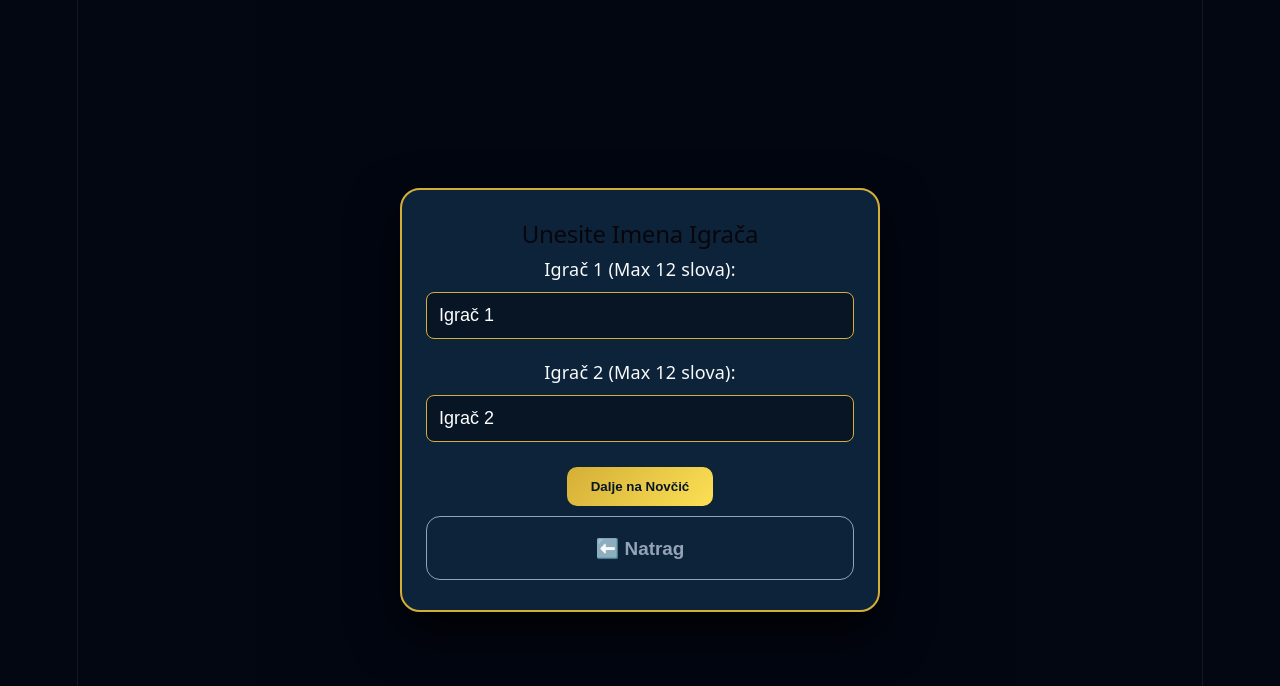
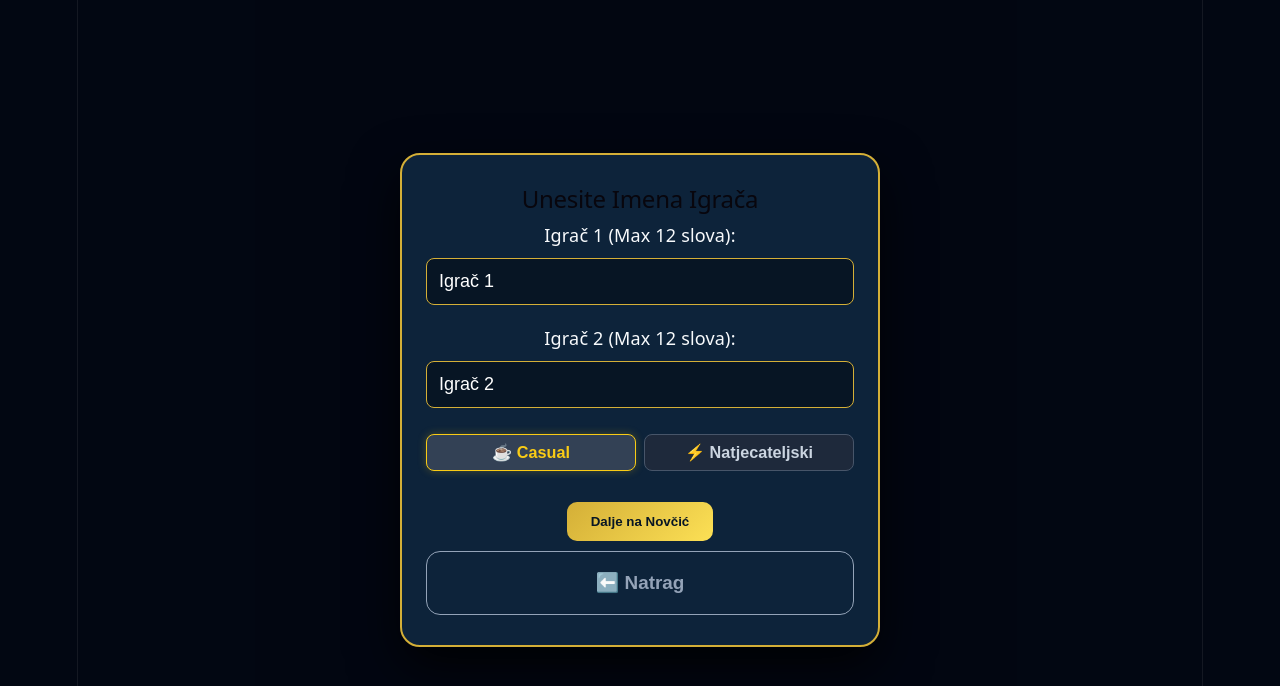
Before and after one commit to jeloseki/Mlin, a React (Vite) app: page / in a window 1280 px wide. Both pictures are taken after a click on the button "👥 Igraj 1 na 1 (Lokalno)". Shown: the top 686 px of the page. Built offline with nearby package versions, Linux system fonts and the light colour scheme.

Commit message:
Ubacivanje novih modova igre i vremenskih ogranicenja

```diff
--- a/src/App.css
+++ b/src/App.css
@@ -696,3 +696,62 @@ body {
   pointer-events: none;
   z-index: 10;
 }
+
+/* GAME MODE SELECTOR & PRESETS */
+.game-mode-selector {
+  margin: 16px 0;
+  display: flex;
+  flex-direction: column;
+  gap: 10px;
+}
+
+.mode-toggle-group {
+  display: flex;
+  justify-content: center;
+  gap: 8px;
+}
+
+.mode-btn {
+  flex: 1;
+  padding: 8px 12px;
+  background: #1e293b;
+  color: #cbd5e1;
+  border: 1px solid #475569;
+  border-radius: 8px;
+  font-size: 0.9rem;
+  font-weight: 600;
+  cursor: pointer;
+  transition: all 0.2s ease;
+}
+
+.mode-btn.active {
+  background: #334155;
+  color: #facc15;
+  border-color: #facc15;
+  box-shadow: 0 0 8px rgba(250, 204, 21, 0.25);
+}
+
+.time-preset-group {
+  display: flex;
+  justify-content: center;
+  gap: 6px;
+}
+
+.time-preset-btn {
+  flex: 1;
+  padding: 6px 8px;
+  background: #0f172a;
+  color: #94a3b8;
+  border: 1px solid #334155;
+  border-radius: 6px;
+  font-size: 0.8rem;
+  cursor: pointer;
+  transition: all 0.2s ease;
+}
+
+.time-preset-btn.selected {
+  background: #1e293b;
+  color: #38bdf8;
+  border-color: #38bdf8;
+  font-weight: 600;
+}
--- a/src/App.jsx
+++ b/src/App.jsx
@@ -325,6 +325,10 @@ export default function App() {
   const [selectedNode, setSelectedNode] = useState(null);
   const [keyboardFocusNode, setKeyboardFocusNode] = useState(0);
   const [winner, setWinner] = useState(null);
+  // Vremenski modovi i satovi
+  const [gameCategory, setGameCategory] = useState('CASUAL');
+  const [timeControl, setTimeControl] = useState(120);
+  const [timeLeft, setTimeLeft] = useState({ WHITE: 120, BLACK: 120 });
 
   // UNIVERZALNI SUSTAV NOŠENJA/POVLAČENJA (POINTER DRAG & DROP)
   const [activeHeldPiece, setActiveHeldPiece] = useState(null);
@@ -410,6 +414,10 @@ export default function App() {
           BLACK: { name: p1Name, id: 1 }
         });
         setAiColor('WHITE');
+
+        const initialSecondsAI = gameCategory === 'COMPETITIVE' ? timeControl : null;
+        setTimeLeft({ WHITE: initialSecondsAI, BLACK: initialSecondsAI });
+
         setTurn('WHITE');
         setSetupStep('PLAY');
       } else {
@@ -438,6 +446,8 @@ export default function App() {
     if (isAIMode) {
       setAiColor(p2ChosenColor);
     }
+    const initialSeconds = gameCategory === 'COMPETITIVE' ? timeControl : null;
+    setTimeLeft({ WHITE: initialSeconds, BLACK: initialSeconds });
 
     setTurn('WHITE');
     setSetupStep('PLAY');
@@ -626,8 +636,30 @@ export default function App() {
 
     }
 
+  }, [turn, mustRemove, board, unplaced, isAIMode, currentScreen, setupStep, winner, aiColor, aiDifficulty]);
 
-  }, [turn, mustRemove, board, unplaced, isAIMode, currentScreen, setupStep, winner, aiColor, aiDifficulty]);
+  // ŠAHOVSKI SAT (ODBROJAVANJE VREMENA)
+  useEffect(() => {
+    if (gameCategory !== 'COMPETITIVE' || currentScreen !== 'GAME' || setupStep !== 'PLAY' || winner) return;
+
+    const timer = setInterval(() => {
+      setTimeLeft((prev) => {
+        const currentTime = prev[turn];
+        if (currentTime === null || currentTime === undefined) return prev;
+
+        if (currentTime <= 1) {
+          clearInterval(timer);
+          // Igraču na potezu je isteklo vrijeme -> protivnik pobjeđuje!
+          const winningColor = turn === 'WHITE' ? 'BLACK' : 'WHITE';
+          handleGameEnd(winningColor);
+          return { ...prev, [turn]: 0 };
+        }
+        return { ...prev, [turn]: currentTime - 1 };
+      });
+    }, 1000);
+
+    return () => clearInterval(timer);
+  }, [gameCategory, currentScreen, setupStep, winner, turn]);
 
   // KONTROLA IGRE TIPKOVNICOM (WASD + STRELICE + ENTER / SPACE)
   useEffect(() => {
@@ -657,6 +689,13 @@ export default function App() {
   }, [currentScreen, setupStep, winner, isAIMode, turn, aiColor, keyboardFocusNode, executePlaceOrMove]);
 
   const opponentColor = turn === 'WHITE' ? 'BLACK' : 'WHITE';
+  // Formatiranje sekundi u MM:SS prikaz
+  const formatTime = (seconds) => {
+    if (seconds === null || seconds === undefined) return '--:--';
+    const m = Math.floor(seconds / 60);
+    const s = seconds % 60;
+    return `${m}:${s < 10 ? '0' : ''}${s}`;
+  };
   const opponentNodes = board.map((val, idx) => val === opponentColor ? idx : null).filter(val => val !== null);
   const opponentNotInMill = opponentNodes.filter(idx => !isPieceInMill(board, idx, opponentColor));
 
@@ -941,6 +980,53 @@ export default function App() {
                       <label>{t.p2Label}</label>
                       <input type="text" maxLength={12} value={p2Name} disabled={isAIMode} onChange={(e) => setP2Name(e.target.value)} />
                     </div>
+
+                    {/* ODABIR KATEGORIJE: CASUAL ILI NATJECATELJSKI */}
+                    <div className="game-mode-selector">
+                      <div className="mode-toggle-group">
+                        <button
+                          type="button"
+                          className={`mode-btn ${gameCategory === 'CASUAL' ? 'active' : ''}`}
+                          onClick={() => setGameCategory('CASUAL')}
+                        >
+                          ☕ Casual
+                        </button>
+                        <button
+                          type="button"
+                          className={`mode-btn ${gameCategory === 'COMPETITIVE' ? 'active' : ''}`}
+                          onClick={() => setGameCategory('COMPETITIVE')}
+                        >
+                          ⚡ Natjecateljski
+                        </button>
+                      </div>
+
+                      {gameCategory === 'COMPETITIVE' && (
+                        <div className="time-preset-group">
+                          <button
+                            type="button"
+                            className={`time-preset-btn ${timeControl === 300 ? 'selected' : ''}`}
+                            onClick={() => setTimeControl(300)}
+                          >
+                            5 min (Classic)
+                          </button>
+                          <button
+                            type="button"
+                            className={`time-preset-btn ${timeControl === 120 ? 'selected' : ''}`}
+                            onClick={() => setTimeControl(120)}
+                          >
+                            2 min (Rapid)
+                          </button>
+                          <button
+                            type="button"
+                            className={`time-preset-btn ${timeControl === 45 ? 'selected' : ''}`}
+                            onClick={() => setTimeControl(45)}
+                          >
+                            45s (Blitz)
+                          </button>
+                        </div>
+                      )}
+
+                    </div>
                     <button className="btn-gold" onClick={() => setSetupStep('COIN_TOSS')}>{t.btnNextCoin}</button>
                     <br />
                     <button className="btn-menu btn-back" style={{ width: '100%' }} onClick={() => setCurrentScreen('MAIN_MENU')}>{t.back}</button>
@@ -990,7 +1076,38 @@ export default function App() {
                       {t.turn} <span style={{ color: turn === 'WHITE' ? '#ffffff' : '#cbd5e1', textDecoration: 'underline' }}>{players[turn].name} ({turn === 'WHITE' ? t.whiteLabel : t.blackLabel})</span>
                     </div>
                     {mustRemove && <div className="status-alert">{t.alertRemove}</div>}
+                    {/* DIGITALNI ŠAHOVSKI SATOVI */}
+                    {gameCategory === 'COMPETITIVE' && (
+                      <div className="timer-container" style={{ display: 'flex', justifyContent: 'center', gap: '20px', margin: '10px 0' }}>
+                        <div className={`timer-badge ${turn === 'WHITE' ? 'timer-active' : ''}`} style={{
+                          padding: '6px 14px',
+                          borderRadius: '8px',
+                          background: turn === 'WHITE' ? '#1e293b' : '#0f172a',
+                          border: turn === 'WHITE' ? '2px solid #eab308' : '1px solid #334155',
+                          color: (timeLeft.WHITE !== null && timeLeft.WHITE <= 10) ? '#ef4444' : '#ffffff',
+                          fontWeight: 'bold',
+                          fontSize: '1.1rem',
+                          fontFamily: 'monospace'
+                        }}>
+                          ⚪ {players.WHITE.name}: {formatTime(timeLeft.WHITE)}
+                        </div>
+
+                        <div className={`timer-badge ${turn === 'BLACK' ? 'timer-active' : ''}`} style={{
+                          padding: '6px 14px',
+                          borderRadius: '8px',
+                          background: turn === 'BLACK' ? '#1e293b' : '#0f172a',
+                          border: turn === 'BLACK' ? '2px solid #eab308' : '1px solid #334155',
+                          color: (timeLeft.BLACK !== null && timeLeft.BLACK <= 10) ? '#ef4444' : '#ffffff',
+                          fontWeight: 'bold',
+                          fontSize: '1.1rem',
+                          fontFamily: 'monospace'
+                        }}>
+                          ⚫ {players.BLACK.name}: {formatTime(timeLeft.BLACK)}
+                        </div>
+                      </div>
+                    )}
                   </>
+
                 )}
                 <button className="btn-menu btn-back" style={{ marginTop: '8px', padding: '6px 12px', fontSize: '0.85rem' }} onClick={() => setCurrentScreen('MAIN_MENU')}>
                   {t.btnQuit}
```
